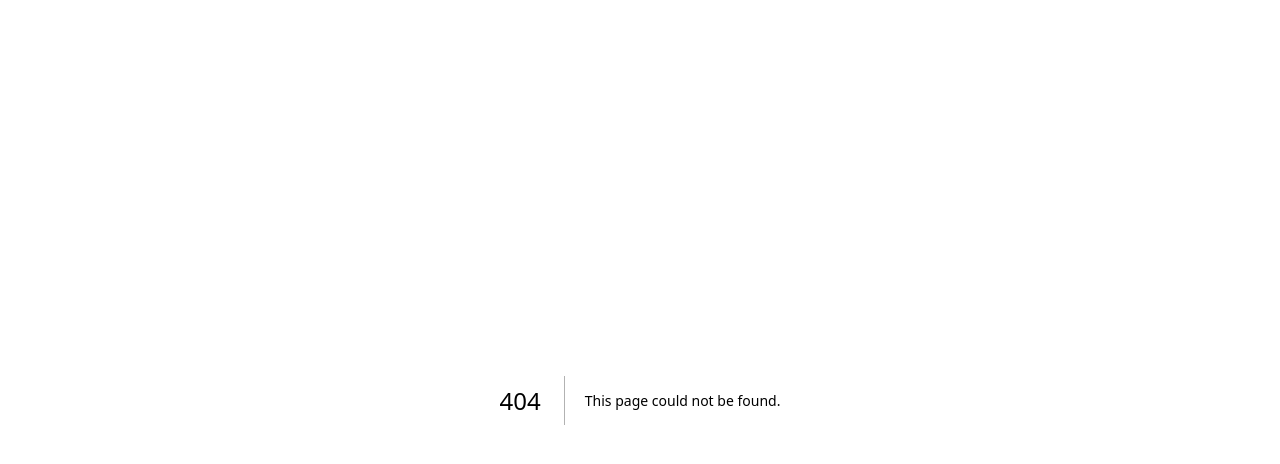
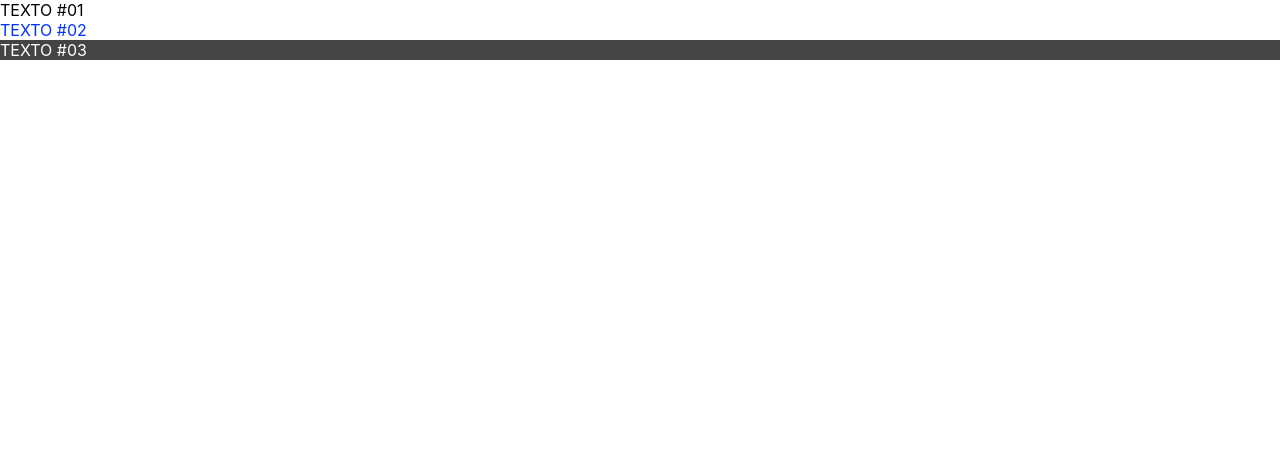
Before and after one commit to ogiovannilima/nextjs-curso, a Next.js app: page /css/integracao1 in a window 1280 px wide. Before the commit this address had no page. Shown: the top 464 px of the page. Built offline with nearby package versions, Linux system fonts and the light colour scheme.

Commit message:
Integração com CSS #01 - foi adicionado um arquivo css de importacao global

```diff
--- a/pages/_app.js
+++ b/pages/_app.js
@@ -1,4 +1,5 @@
 import '../styles/globals.css'
+import './css/integracao1.css' //importar o css aqui faz com que funcione de forma global
 
 function MyApp({ Component, pageProps }) {
   return <Component {...pageProps} />
--- /dev/null
+++ b/pages/css/integracao1.css
@@ -0,0 +1,15 @@
+//É UM CSS GLOBAL, É PRECISO IMPORTAR NO _APP.JS
+//FUNCIONA EM TODAS AS PAGINAS
+
+.integracao .vermelho {
+  color: #F30;
+}
+
+.integracao .azul {
+  color: #03F;
+}
+
+.integracao .branco {
+  background-color: #444;
+  color: #FFF;
+}
--- /dev/null
+++ b/pages/css/integracao1.jsx
@@ -0,0 +1,9 @@
+export default function integracao() {
+  return (
+    <div className="integracao">
+      <div className="vermelho">TEXTO #01</div>
+      <div className="azul">TEXTO #02</div>
+      <div className="branco">TEXTO #03</div>
+    </div>
+  )
+}
```
